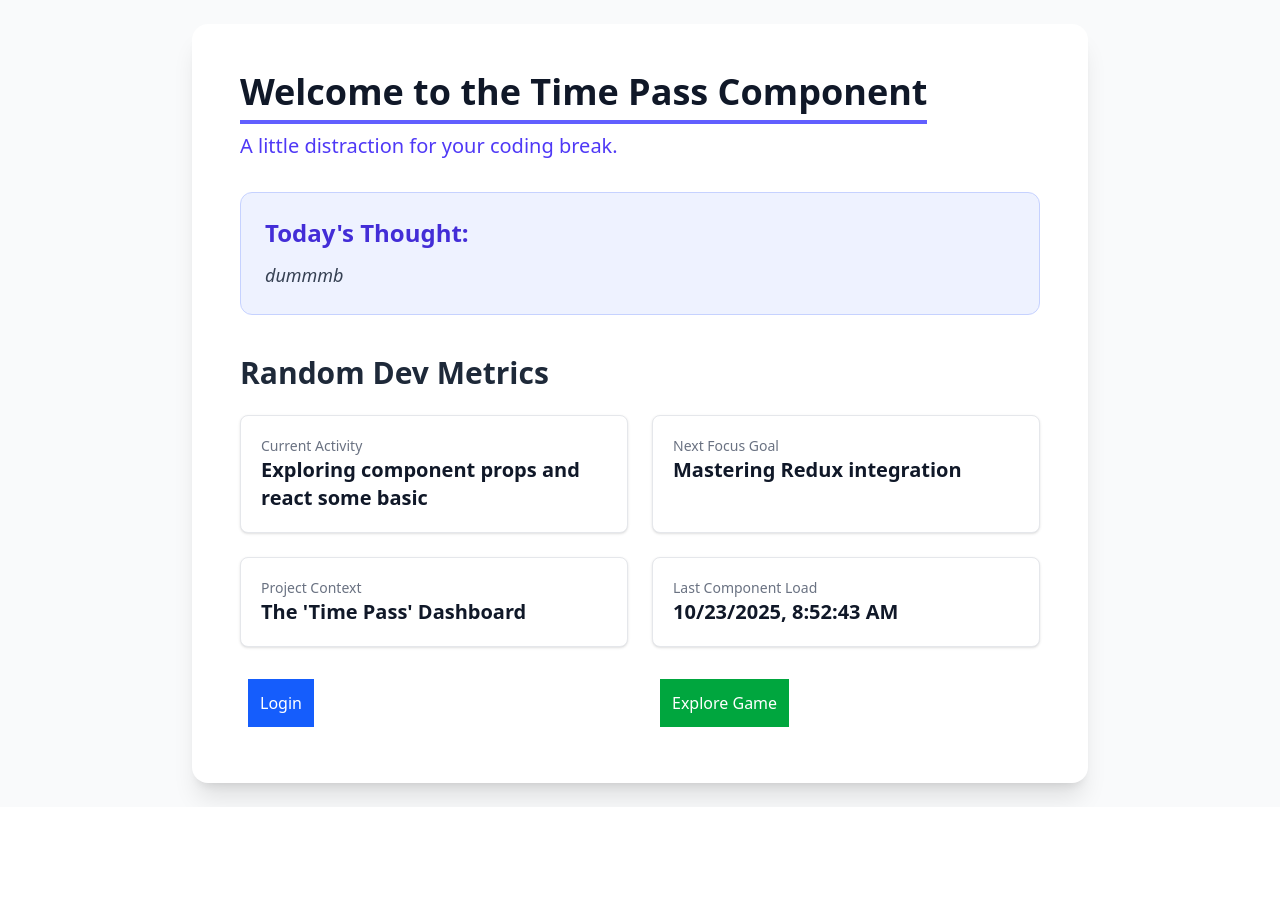
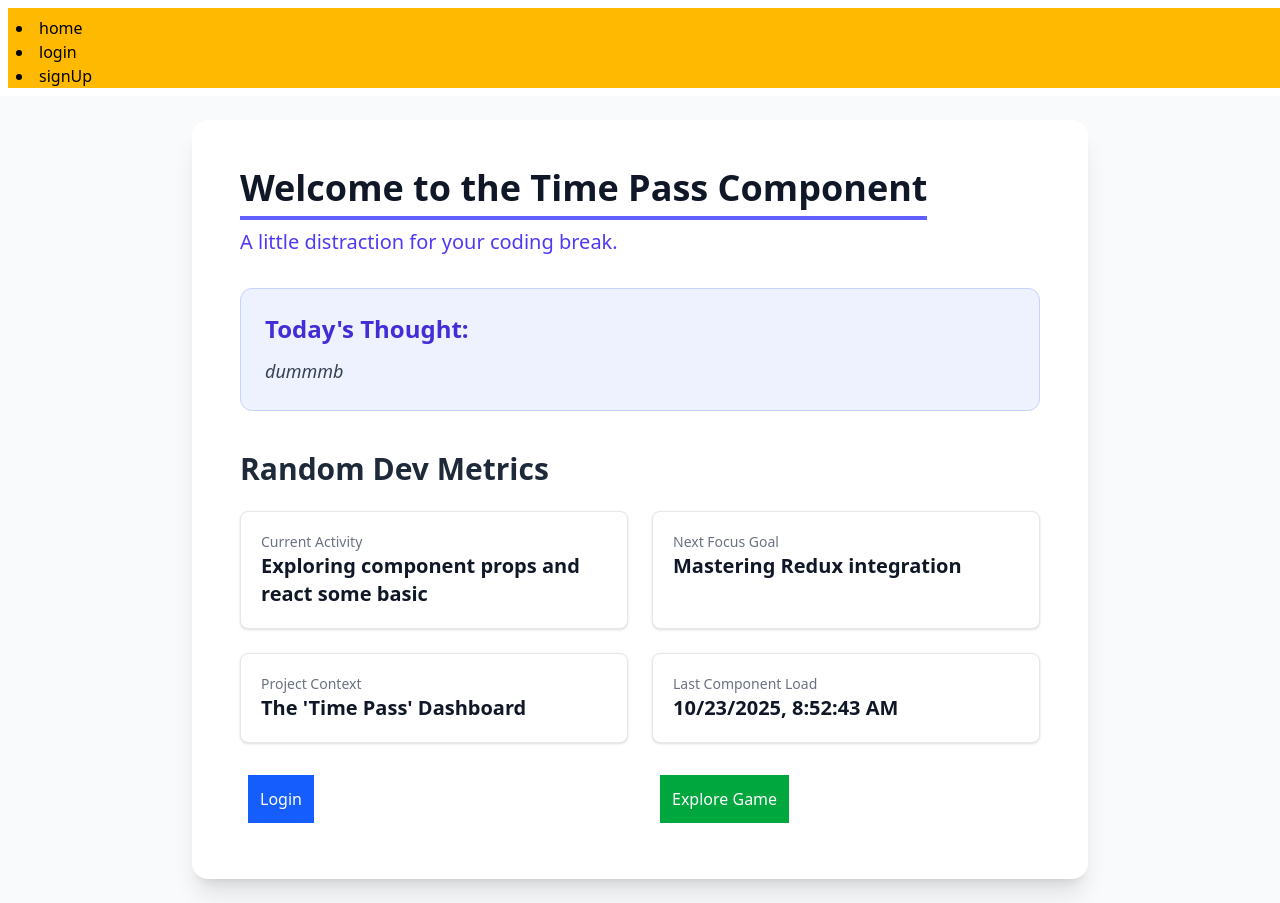
Before and after one commit to ajitwaman13/rev-reactjs, a React (Vite) app: page / in a window 1280 px wide. Before the commit the page ends 807 px from the top, so only its background shows below. Built offline with nearby package versions, Linux system fonts and the light colour scheme.

Commit message:
all coce

```diff
--- a/src/App.jsx
+++ b/src/App.jsx
@@ -8,6 +8,7 @@ import Welcome from "./components/Welcome";
 import Footer from "./components/Footer";
 import { Profile } from "./components/Profile";
 import WelcomeN from "./components/WelcomeN";
+import Navbar from "./components/Navbar";
 // import { Home } from "./components/Home";
 
 const Error = () => {
@@ -22,7 +23,8 @@ const App = () => {
   return (
     <>
       <Router>
-        {/* <Home /> */}
+        <Navbar />
+
         <Routes>
           <Route path="*" element={<Error />} />
           <Route path="/game" element={<Welcome />} />
--- a/src/components/Navbar.jsx
+++ b/src/components/Navbar.jsx
@@ -1,9 +1,17 @@
-import React from 'react'
+import React from "react";
 
 const Navbar = () => {
   return (
-    <div>Navbar</div>
-  )
-}
+    <div className="w-full h-20 flex p-2 m-2 bg-amber-400 ">
+      <div>
+        <nav>
+          <li>home</li>
+          <li>login</li>
+          <li>signUp</li>
+        </nav>
+      </div>
+    </div>
+  );
+};
 
-export default Navbar
+export default Navbar;
```
